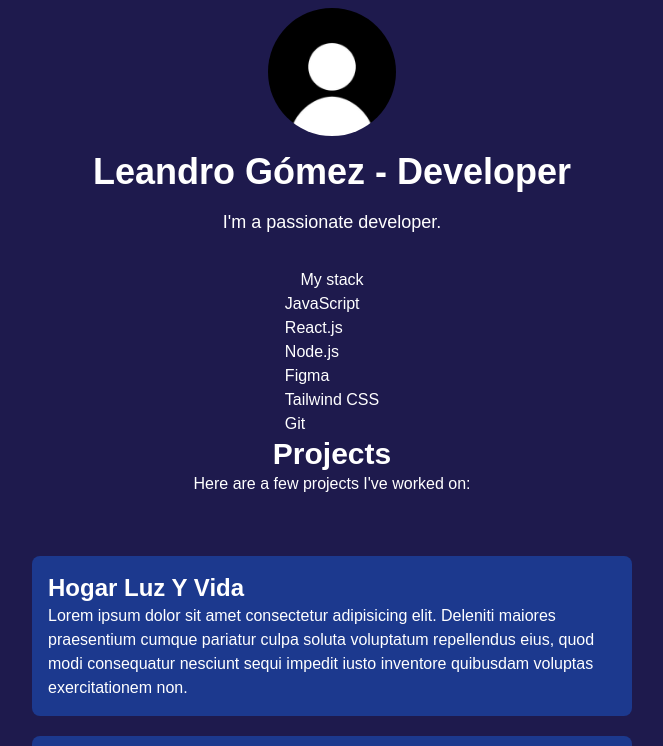
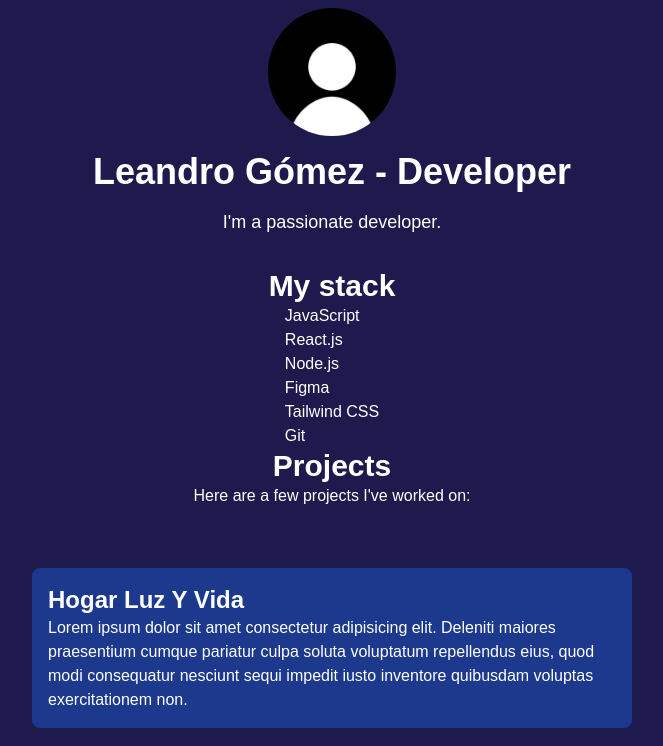
Before and after one commit to sofowest/portfolio, a React (Vite) app: page / in a window 1280 px wide. Shown: the top 746 px of the page, without its empty margins (308-971 px from the left). Built offline with nearby package versions, Linux system fonts and the light colour scheme.

Commit message:
Update Home.jsx

```diff
--- a/src/pages/Home.jsx
+++ b/src/pages/Home.jsx
@@ -11,7 +11,7 @@ function Home() {
         <p className="mt-4 text-lg">I'm a passionate developer.</p>
       </section>
 
-      <h2>My stack</h2>
+      <h2 className="text-3xl font-bold">My stack</h2>
       <ul className="list-disc list-inside">
         <li className="list-none">JavaScript</li>
         <li className="list-none">React.js</li>
```
